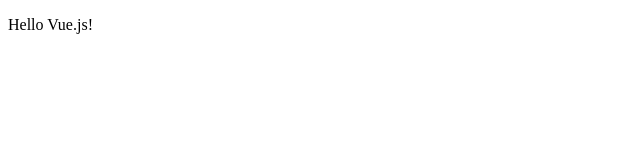
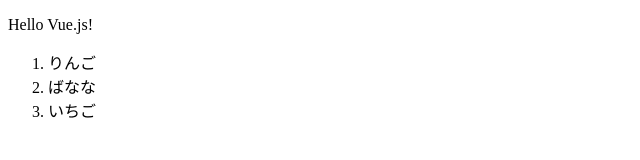
Before and after one commit to howdy39/kiso-vuejs, a website: page src/chapter1/index.html in a window 1280 px wide. Shown: the whole page, without its empty margins (0-640 px from the left). Drawn offline with nearby package versions, Linux system fonts and the light colour scheme.

Commit message:
fix: v-for

```diff
--- a/src/chapter1/index.html
+++ b/src/chapter1/index.html
@@ -8,6 +8,9 @@
 <body>
   <div id="app">
     <p>{{message}}</p>
+    <ol>
+      <li v-for="item in list">{{item}}</li>
+    </ol>
   </div>
   <script src="https://cdn.jsdelivr.net/npm/vue@2.5.16/dist/vue.js"></script>
   <script src="main.js"></script>
--- a/src/chapter1/main.js
+++ b/src/chapter1/main.js
@@ -4,5 +4,6 @@
   el: '#app',
   data: {
     message: 'Hello Vue.js!',
+    list: ['りんご', 'ばなな', 'いちご'],
   },
 });
```
